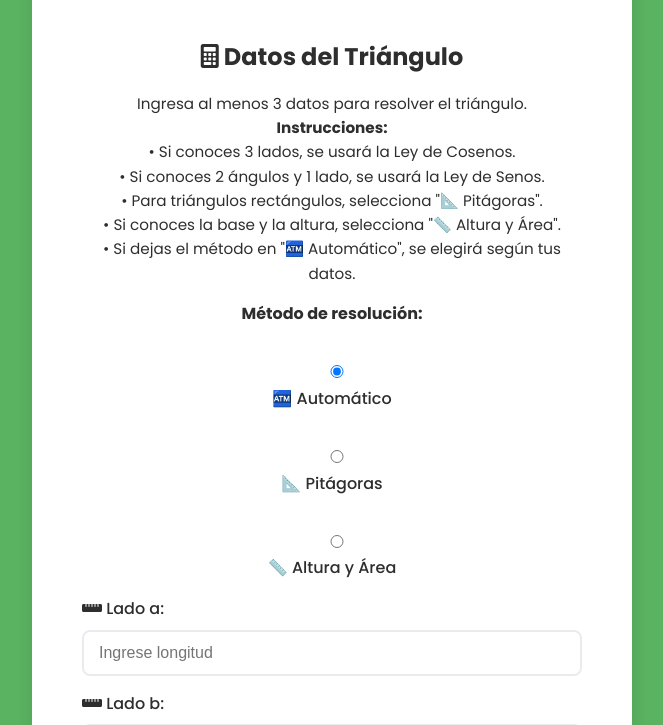
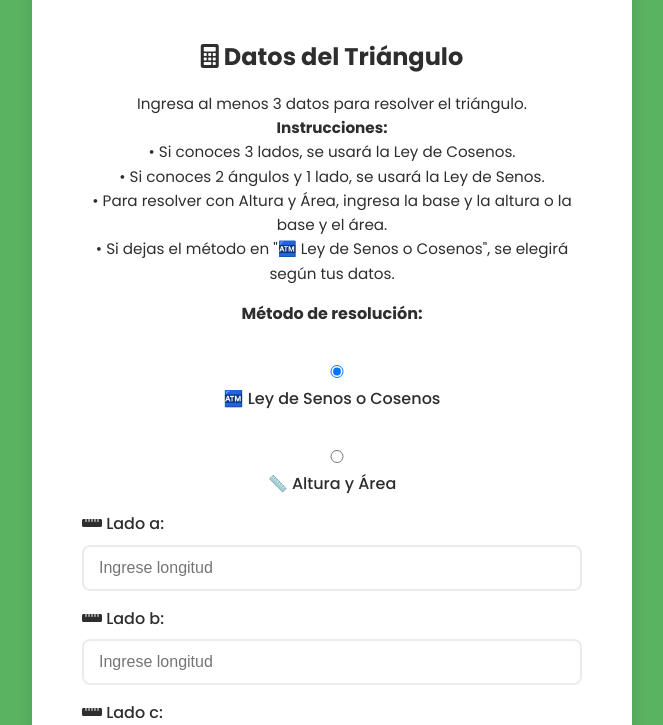
Before and after one commit to Gabriel-creZ/nismoos-triangulos2, a Flask app: page / in a window 1280 px wide. Shown: the part 264-989 px from the top of the page, without its empty margins (308-971 px from the left). Run offline with Flask 2, Linux system fonts and the light colour scheme; the visitor is signed in with stand-in values (Sample User, id 1).

Commit message:
Final Release 3.7

```diff
--- a/app.py
+++ b/app.py
@@ -28,12 +28,13 @@ SMTP_PASSWORD = 'wkiqrqkcvhoirdyr'
 
 def calcular_triangulo_sen(angulo_A=None, angulo_B=None, angulo_C=None,
                              lado_a=None, lado_b=None, lado_c=None):
+    # Requiere al menos 2 ángulos y 1 lado
     known_angles = [angulo_A, angulo_B, angulo_C]
     num_angles = sum(x is not None for x in known_angles)
     known_sides = [lado_a, lado_b, lado_c]
     num_sides = sum(x is not None for x in known_sides)
     if num_angles + num_sides < 3 or num_sides < 1:
-        raise ValueError("Información insuficiente para resolver el triángulo (ley de senos).")
+        raise ValueError("Información insuficiente para resolver el triángulo (Ley de Senos).")
     if num_angles >= 2:
         if angulo_A is None:
             angulo_A = 180 - (angulo_B + angulo_C)
@@ -42,7 +43,7 @@ def calcular_triangulo_sen(angulo_A=None, angulo_B=None, angulo_C=None,
         elif angulo_C is None:
             angulo_C = 180 - (angulo_A + angulo_B)
     if angulo_A is not None and angulo_B is not None and angulo_C is not None:
-        if abs(angulo_A + angulo_B + angulo_C - 180) > 1e-5:
+        if abs(angulo_A + angulo_B + angulo_C - 180) > 1e-2:
             raise ValueError("Los ángulos no suman 180°.")
         if angulo_A <= 0 or angulo_B <= 0 or angulo_C <= 0:
             raise ValueError("Los ángulos deben ser mayores que 0.")
@@ -68,7 +69,7 @@ def calcular_triangulo_sen(angulo_A=None, angulo_B=None, angulo_C=None,
             if lado_b is None:
                 lado_b = ratio * math.sin(math.radians(angulo_B))
             return lado_a, lado_b, lado_c, angulo_A, angulo_B, angulo_C
-    raise ValueError("No se pudo determinar el triángulo con la ley de senos (verifica tus datos).")
+    raise ValueError("No se pudo determinar el triángulo con la Ley de Senos (verifica tus datos).")
 
 def calcular_triangulo_cos(a=None, b=None, c=None, A=None, B=None, C=None):
     if a is not None and b is not None and c is not None:
@@ -78,70 +79,57 @@ def calcular_triangulo_cos(a=None, b=None, c=None, A=None, B=None, C=None):
                 B = math.degrees(math.acos((a**2 + c**2 - b**2) / (2 * a * c)))
                 C = 180 - A - B
             except Exception as e:
-                raise ValueError("Error en la ley de cosenos: " + str(e))
+                raise ValueError("Error en la Ley de Cosenos: " + str(e))
             return a, b, c, A, B, C
         elif A is not None and B is not None and C is not None:
             if abs(A + B + C - 180) > 1e-2:
                 raise ValueError("Los ángulos proporcionados no suman 180°.")
             return a, b, c, A, B, C
-    raise ValueError("Para la ley de cosenos se requieren los 3 lados (y opcionalmente los ángulos).")
+    raise ValueError("Para la Ley de Cosenos se requieren los 3 lados (y opcionalmente los ángulos).")
 
 def calcular_triangulo_pitagoras(a=None, b=None, c=None, A=None, B=None, C=None):
-    if A is not None and abs(A - 90) < 1e-2:
-        a_calc = math.sqrt(b**2 + c**2)
-        return a_calc, b, c, 90, math.degrees(math.asin(b/a_calc)), math.degrees(math.asin(c/a_calc))
-    if B is not None and abs(B - 90) < 1e-2:
-        b_calc = math.sqrt(a**2 + c**2)
-        return a, b_calc, c, math.degrees(math.asin(a/b_calc)), 90, math.degrees(math.asin(c/b_calc))
-    if C is not None and abs(C - 90) < 1e-2:
-        c_calc = math.sqrt(a**2 + b**2)
-        return a, b, c_calc, math.degrees(math.asin(a/c_calc)), math.degrees(math.asin(b/c_calc)), 90
-    raise ValueError("No se detectó un ángulo recto para aplicar Pitágoras.")
+    # Esta función ya no se usará (opción eliminada)
+    raise ValueError("La opción Pitágoras ha sido eliminada.")
 
-def resolver_triangulo_altura(base, altura):
-    area = 0.5 * base * altura
-    return {"base": base, "altura": altura, "area": area}
+def resolver_triangulo_altura(base, altura=None, area_input=None):
+    # Si se ingresa base y altura, se calcula el área.
+    # Si se ingresa base y área, se calcula la altura.
+    if altura is not None:
+        area = 0.5 * base * altura
+        return {"base": base, "altura": altura, "area": area}
+    elif area_input is not None:
+        altura_calculada = (2 * area_input) / base
+        return {"base": base, "altura": altura_calculada, "area": area_input}
+    else:
+        raise ValueError("Se requiere proporcionar la altura o el área junto con la base.")
 
-def resolver_triangulo(a, b, c, A, B, C, metodo_sel="auto", altura_input=None):
+def resolver_triangulo(a, b, c, A, B, C, metodo_sel="auto", altura_input=None, area_input=None):
+    # Si se selecciona Altura y Área, se utiliza la función correspondiente
     if metodo_sel == "altura":
-        if a is not None and altura_input is not None:
-            res = resolver_triangulo_altura(a, altura_input)
+        if a is not None and (altura_input is not None or area_input is not None):
+            res = resolver_triangulo_altura(a, altura_input, area_input)
             return res, "Altura y Área"
         else:
-            raise ValueError("Para Altura y Área se requiere la base (lado a) y la altura.")
-    if metodo_sel == "pitagoras":
-        return calcular_triangulo_pitagoras(a, b, c, A, B, C), "Pitágoras"
+            raise ValueError("Para Altura y Área se requiere la base (lado a) y la altura o el área.")
+    # Sino, se utiliza el método automático (Ley de Senos o Cosenos)
     count_sides = sum(x is not None for x in [a, b, c])
     count_angles = sum(x is not None for x in [A, B, C])
     if count_sides == 3:
         try:
             result = calcular_triangulo_cos(a, b, c, A, B, C)
-            if result is None:
-                raise ValueError("No se pudo resolver con ley de cosenos.")
-            return result, "cosenos"
+            return result, "Ley de Senos o Cosenos"
         except Exception as e:
-            if (A is not None and abs(A-90)<1e-2) or (B is not None and abs(B-90)<1e-2) or (C is not None and abs(C-90)<1e-2):
-                result = calcular_triangulo_pitagoras(a, b, c, A, B, C)
-                if result is None:
-                    raise ValueError("No se pudo resolver con Pitágoras.")
-                return result, "Pitágoras"
-            else:
-                raise
+            result = calcular_triangulo_sen(angulo_A=A, angulo_B=B, angulo_C=C,
+                                            lado_a=a, lado_b=b, lado_c=c)
+            return result, "Ley de Senos o Cosenos"
     elif count_angles >= 2:
-        result = calcular_triangulo_sen(angulo_A=A, angulo_B=B, angulo_C=C, lado_a=a, lado_b=b, lado_c=c)
-        if result is None:
-            raise ValueError("No se pudo resolver con ley de senos.")
-        return result, "senos"
-    elif count_sides == 2 and count_angles == 1:
-        result = calcular_triangulo_cos(a, b, c, A, B, C)
-        if result is None:
-            raise ValueError("No se pudo resolver con ley de cosenos (SSA).")
-        return result, "cosenos"
+        result = calcular_triangulo_sen(angulo_A=A, angulo_B=B, angulo_C=C,
+                                        lado_a=a, lado_b=b, lado_c=c)
+        return result, "Ley de Senos o Cosenos"
     else:
-        result = calcular_triangulo_sen(angulo_A=A, angulo_B=B, angulo_C=C, lado_a=a, lado_b=b, lado_c=c)
-        if result is None:
-            raise ValueError("No se pudo resolver con ley de senos (mínimo).")
-        return result, "senos"
+        result = calcular_triangulo_sen(angulo_A=A, angulo_B=B, angulo_C=C,
+                                        lado_a=a, lado_b=b, lado_c=c)
+        return result, "Ley de Senos o Cosenos"
 
 # ============================
 # Funciones adicionales
@@ -331,8 +319,16 @@ def index():
             altura_val = get_val("altura")
             metodo_sel = request.form.get("metodo_sel", "auto")
 
+            # Método Altura y Área: se permiten dos opciones: base+altura o base+área
             if metodo_sel == "altura":
-                res = resolver_triangulo_altura(a_val, altura_val)
+                # Se revisa si se ingresó altura o área
+                if altura_val is not None:
+                    res = resolver_triangulo_altura(a_val, altura_val)
+                elif c_val is None and request.form.get("area"):
+                    area_val = float(request.form.get("area"))
+                    res = resolver_triangulo_altura(a_val, None, area_val)
+                else:
+                    raise ValueError("Para Altura y Área se requiere ingresar la altura o el área junto con la base (lado a).")
                 resultados = {
                     'base': res['base'],
                     'altura': res['altura'],
@@ -374,7 +370,7 @@ def index():
                     'tipo_triangulo': tipo_tri,
                     'clasificacion': clasif_ang,
                     'pitagoras': pitagoras,
-                    'metodo': {"auto": "🏧 Automático", "pitagoras": "📐 Pitágoras", "altura": "📏 Altura y Área"}[metodo]
+                    'metodo': {"auto": "🏧 Ley de Senos o Cosenos", "altura": "📏 Altura y Área"}[metodo]
                 }
                 historial_item = {"metodo": resultados['metodo'], "resultados": resultados}
                 session.setdefault('history', []).append(historial_item)
--- a/templates/index.html
+++ b/templates/index.html
@@ -75,18 +75,14 @@
             <strong>Instrucciones:</strong>
             <br>• Si conoces 3 lados, se usará la Ley de Cosenos.
             <br>• Si conoces 2 ángulos y 1 lado, se usará la Ley de Senos.
-            <br>• Para triángulos rectángulos, selecciona "📐 Pitágoras".
-            <br>• Si conoces la base y la altura, selecciona "📏 Altura y Área".
-            <br>• Si dejas el método en "🏧 Automático", se elegirá según tus datos.
+            <br>• Para resolver con Altura y Área, ingresa la base y la altura o la base y el área.
+            <br>• Si dejas el método en "🏧 Ley de Senos o Cosenos", se elegirá según tus datos.
           </div>
           <!-- Selector de método con iconos -->
           <div class="form-group" style="text-align: center;">
             <label><strong>Método de resolución:</strong></label><br>
             <input type="radio" name="metodo_sel" value="auto" id="metodo_auto" checked>
-            <label for="metodo_auto">🏧 Automático</label>
-            &nbsp;&nbsp;
-            <input type="radio" name="metodo_sel" value="pitagoras" id="metodo_pitagoras">
-            <label for="metodo_pitagoras">📐 Pitágoras</label>
+            <label for="metodo_auto">🏧 Ley de Senos o Cosenos</label>
             &nbsp;&nbsp;
             <input type="radio" name="metodo_sel" value="altura" id="metodo_altura">
             <label for="metodo_altura">📏 Altura y Área</label>
@@ -116,10 +112,14 @@
               <label for="angulo_C">Ángulo γ: (Gamma)</label>
               <input type="text" name="angulo_C" id="angulo_C" placeholder="Ingrese grados">
             </div>
-            <!-- Campo opcional para método Altura -->
+            <!-- Para Altura y Área se agregan dos recuadros: uno para altura y otro para área -->
             <div class="form-group" id="grupo_altura">
-              <label for="altura"><i class="fas fa-arrows-alt-v"></i> Altura (para Altura y Área):</label>
-              <input type="text" name="altura" id="altura" placeholder="Ingrese altura">
+              <label for="altura"><i class="fas fa-arrows-alt-v"></i> Altura:</label>
+              <input type="text" name="altura" id="altura" placeholder="Ingrese altura (opcional)">
+            </div>
+            <div class="form-group" id="grupo_area">
+              <label for="area">Área:</label>
+              <input type="text" name="area" id="area" placeholder="Ingrese área (opcional)">
             </div>
             <button type="submit" class="btn">
               <i class="fas fa-calculator"></i> Resolver Triángulo
@@ -154,10 +154,13 @@
     function actualizarMetodo() {
       var metodo = document.querySelector('input[name="metodo_sel"]:checked').value;
       var grupoAltura = document.getElementById("grupo_altura");
+      var grupoArea = document.getElementById("grupo_area");
       if(metodo === "altura") {
         grupoAltura.style.display = "block";
+        grupoArea.style.display = "block";
       } else {
         grupoAltura.style.display = "none";
+        grupoArea.style.display = "none";
       }
     }
     document.querySelectorAll('input[name="metodo_sel"]').forEach(function(elem) {
--- a/templates/resultado.html
+++ b/templates/resultado.html
@@ -139,7 +139,6 @@
         <div class="result-item">
           <a href="{{ url_for('index') }}" class="btn"><i class="fas fa-arrow-left"></i> Realizar nuevo cálculo</a>
         </div>
-        <!-- Mostrar historial -->
         {% if session.history %}
           <h3 style="text-align:center; margin-top:20px;">Historial de Cálculos</h3>
           <ul>
```
